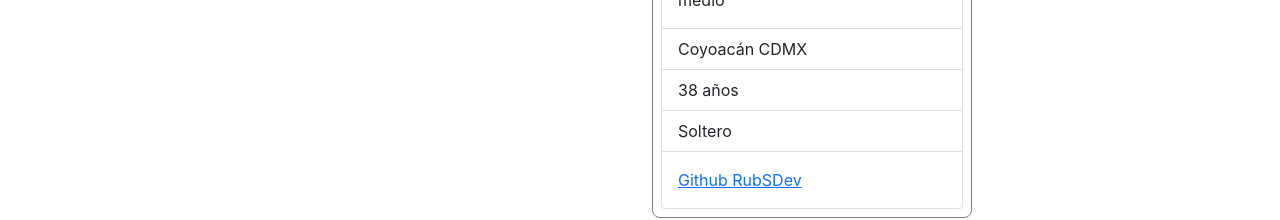
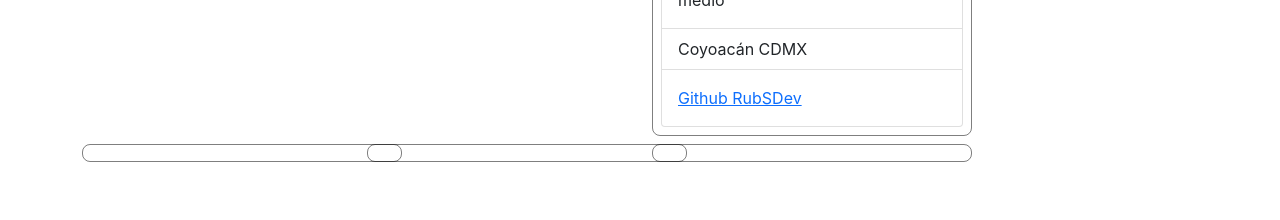
Before and after one commit to EveFer/git-flow-16js, a React (Create React App) app: page / in a window 1280 px wide. Shown: the part 631-851 px from the top of the page. After the commit the page ends 800 px from the top, so only its background shows below. Built offline with nearby package versions, Linux system fonts and the light colour scheme.

Commit message:
CardRubS

```diff
--- a/src/components/CardRubs.js
+++ b/src/components/CardRubs.js
@@ -20,8 +20,6 @@ function CardRubs() {
       </Card.Body>
       <ListGroup className="list-group-flush">
         <ListGroupItem>Coyoacán CDMX</ListGroupItem>
-        <ListGroupItem>38 años</ListGroupItem>
-        <ListGroupItem>Soltero</ListGroupItem>
       </ListGroup>
       <Card.Body>
         <Card.Link href="https://github.com/RubSDev">Github RubSDev</Card.Link>
```
